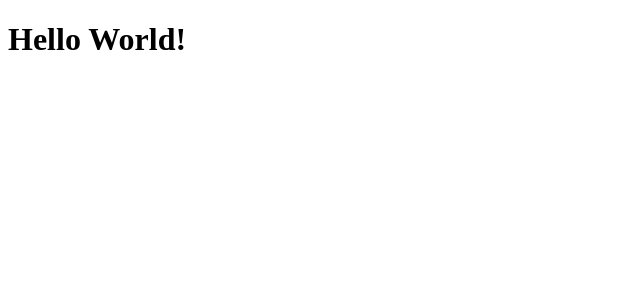
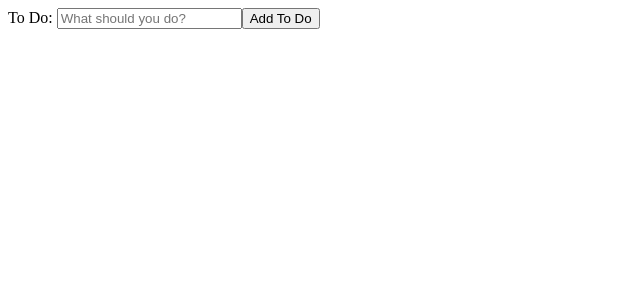
Before and after one commit to freirart/to-do-list, a React (Vite) app: page / in a window 1280 px wide. Shown: the top 300 px of the page, without its empty margins (0-640 px from the left). Built offline with nearby package versions, Linux system fonts and the light colour scheme.

Commit message:
initial add remove todo

```diff
--- a/src/ToDo.tsx
+++ b/src/ToDo.tsx
@@ -1,3 +1,53 @@
+import { FormEvent, useRef } from 'react';
+import {
+  useAddToDo,
+  useRemoveToDo,
+  useToDos
+} from './store/ToDoStore';
+
 export default function ToDo() {
-  return <h1>Hello World!</h1>;
+  const todos = useToDos();
+  const addToDo = useAddToDo();
+  const removeToDo = useRemoveToDo();
+
+  const inputField = useRef<HTMLInputElement>(null);
+
+  const handleSubmit = (e: FormEvent) => {
+    e.preventDefault();
+
+    const input = inputField.current;
+    const inputValue = input?.value;
+
+    if (inputValue) {
+      addToDo(inputValue);
+      input.value = '';
+    }
+  };
+
+  return (
+    <main>
+      <form onSubmit={handleSubmit}>
+        <label htmlFor="add-todo-input">To Do: </label>
+        <input
+          id="add-todo-input"
+          type="text"
+          placeholder="What should you do?"
+          ref={inputField}
+        />
+        <button type="submit">Add To Do</button>
+      </form>
+      <ul>
+        {todos.map((todo, index) => (
+          <li key={index}>
+            {todo}{' '}
+            <button onClick={() => removeToDo(index)}>
+              <span aria-label="Trash bin" role="img">
+                🗑
+              </span>
+            </button>
+          </li>
+        ))}
+      </ul>
+    </main>
+  );
 }
```
